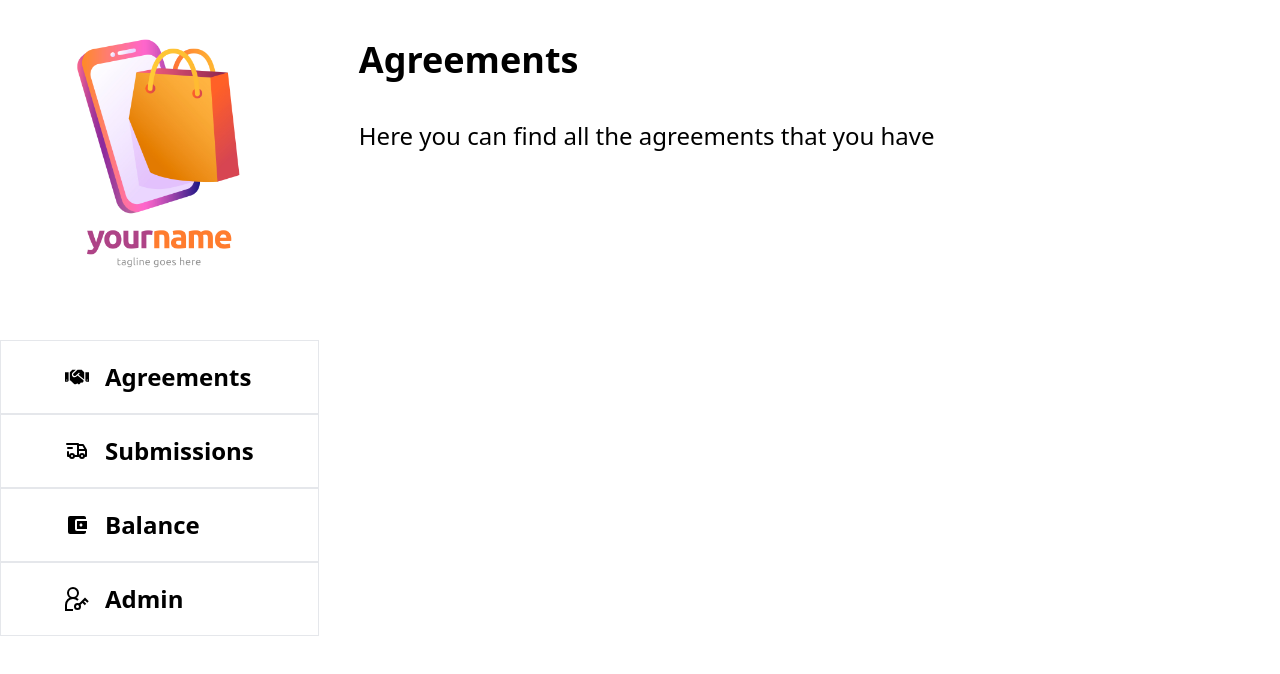
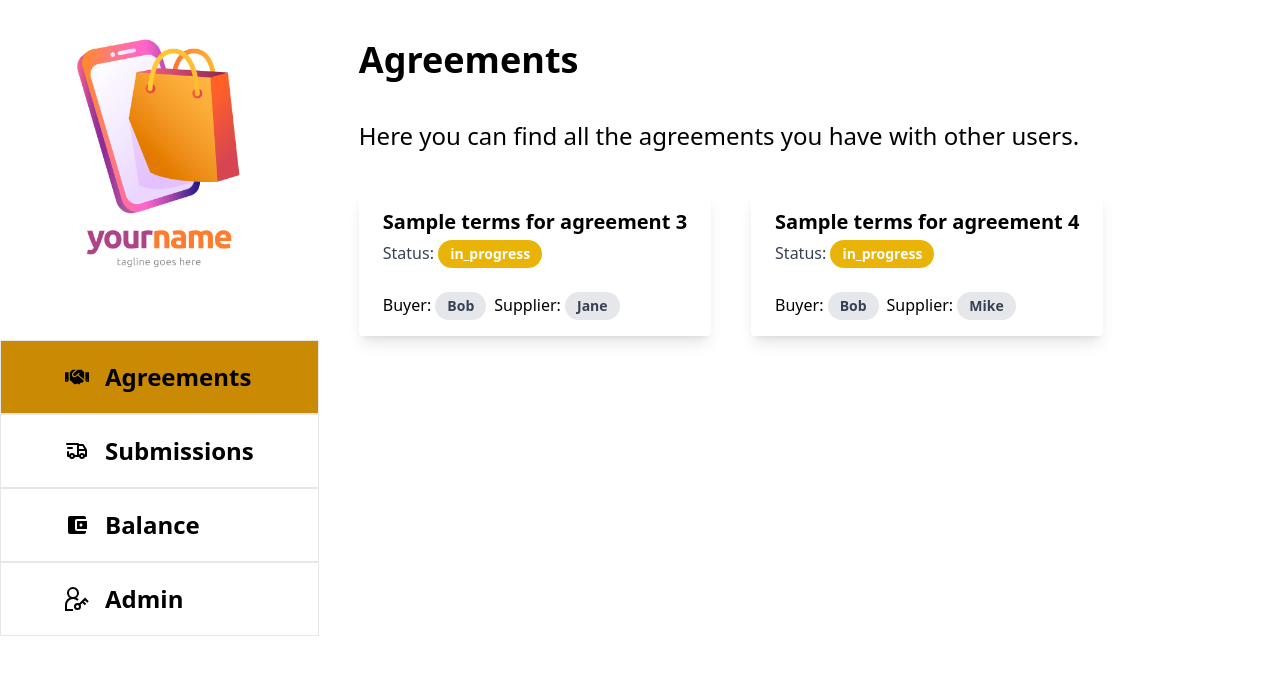
Before and after one commit to ManuelDevWeb/VendorManager_Nodejs_React, a Next.js app in the folder front/: page / in a window 1280 px wide. Shown: the top 674 px of the page. Built offline with nearby package versions, Linux system fonts and the light colour scheme.

Commit message:
Feature: Add Context and styles to layout and pages

```diff
--- a/front/src/components/Agreement.tsx
+++ /dev/null
@@ -1,5 +0,0 @@
-const Agreement = () => {
-  return <div>Agreement</div>;
-};
-
-export { Agreement };
--- /dev/null
+++ b/front/src/components/AgreementCard.tsx
@@ -0,0 +1,68 @@
+interface AgreementCardProps {
+  agreement: {
+    id: number;
+    terms: string;
+    status: string;
+    createdAt: string;
+    updatedAt: string;
+    SupplierId: number;
+    BuyerId: number;
+    Buyer: {
+      id: number;
+      firstName: string;
+    };
+    Supplier: {
+      id: number;
+      firstName: string;
+    };
+  };
+}
+
+type ColorStatus = {
+  [key: string]: string;
+};
+
+const COLOR_STATUS: ColorStatus = {
+  new: "bg-green-500",
+  in_progress: "bg-yellow-500",
+  terminated: "bg-red-500",
+};
+
+const AgreementCard = ({ agreement }: AgreementCardProps) => {
+  const statusColor: string = COLOR_STATUS[agreement.status];
+
+  return (
+    <div className="max-w-sm rounded overflow-hidden shadow-lg">
+      <div className="px-6 py-4">
+        <div className="font-bold text-xl mb-1">{agreement.terms}</div>
+        <p className="text-gray-700 text-base">
+          Status:{" "}
+          <span
+            className={`inline-block ${statusColor} rounded-full px-3 py-1 text-sm font-semibold text-white mr-2 mb-2`}
+          >
+            {agreement.status}
+          </span>
+        </p>
+      </div>
+      <div className="flex px-6 pb-2">
+        <p>
+          Buyer:{" "}
+          <span className="inline-block bg-gray-200 rounded-full px-3 py-1 text-sm font-semibold text-gray-700 mr-2 mb-2">
+            {agreement.Buyer.firstName}
+          </span>
+        </p>
+        <p>
+          Supplier:{" "}
+          <span className="inline-block bg-gray-200 rounded-full px-3 py-1 text-sm font-semibold text-gray-700 mr-2 mb-2">
+            {agreement.Supplier.firstName}
+          </span>
+        </p>
+        {/* <button className="bg-blue-500 hover:bg-blue-700 text-white font-bold py-2 px-4 rounded">
+          View
+        </button> */}
+      </div>
+    </div>
+  );
+};
+
+export { AgreementCard };
--- /dev/null
+++ b/front/src/components/Balance.tsx
@@ -0,0 +1,5 @@
+const Balance = () => {
+  return <div>Balance</div>;
+};
+
+export { Balance };
--- a/front/src/components/ItemNav.tsx
+++ b/front/src/components/ItemNav.tsx
@@ -1,19 +1,21 @@
-import React from "react";
+// Custom Hooks
+import { useVendorManager } from "@/hooks/useVendorManager";
 
-interface ItemNavProps {
-  item: {
-    id: number;
-    name: string;
-    href: string;
-    icon: React.ReactNode;
-  };
-}
+const ItemNav = ({ item }: any) => {
+  const { currentNavCategory, handleClickCategory }: any = useVendorManager();
 
-const ItemNav = ({ item }: ItemNavProps) => {
   return (
-    <div className="flex items-center gap-4 w-full border px-16 py-5 hover:bg-yellow-600 transition-all hover:cursor-pointer">
+    <div
+      className={`${
+        currentNavCategory?.id === item.id && "bg-yellow-600 "
+      } flex items-center gap-4 w-full border px-16 py-5 hover:bg-yellow-600 transition-all hover:cursor-pointer`}
+    >
       <div className="text-2xl">{item.icon}</div>
-      <button type="button" className="text-2xl font-bold">
+      <button
+        type="button"
+        className="text-2xl font-bold"
+        onClick={() => handleClickCategory(item)}
+      >
         {item.name}
       </button>
     </div>
--- /dev/null
+++ b/front/src/components/ListAgreements.tsx
@@ -0,0 +1,51 @@
+// Components
+import { AgreementCard } from "@/components/AgreementCard";
+
+const data = [
+  {
+    id: 3,
+    terms: "Sample terms for agreement 3",
+    status: "in_progress",
+    createdAt: "2023-10-09T05:37:28.682Z",
+    updatedAt: "2023-10-09T05:37:28.682Z",
+    SupplierId: 6,
+    BuyerId: 2,
+    Buyer: {
+      id: 2,
+      firstName: "Bob",
+    },
+    Supplier: {
+      id: 6,
+      firstName: "Jane",
+    },
+  },
+  {
+    id: 4,
+    terms: "Sample terms for agreement 4",
+    status: "in_progress",
+    createdAt: "2023-10-09T05:37:28.682Z",
+    updatedAt: "2023-10-09T05:37:28.682Z",
+    SupplierId: 7,
+    BuyerId: 2,
+    Buyer: {
+      id: 2,
+      firstName: "Bob",
+    },
+    Supplier: {
+      id: 7,
+      firstName: "Mike",
+    },
+  },
+];
+
+const ListAgreements = () => {
+  return (
+    <div className="flex flex-col md:flex-row gap-10 flex-wrap">
+      {data.map((item) => (
+        <AgreementCard key={item.id} agreement={item} />
+      ))}
+    </div>
+  );
+};
+
+export { ListAgreements };
--- a/front/src/components/Sidebar.tsx
+++ b/front/src/components/Sidebar.tsx
@@ -1,45 +1,20 @@
 import { useState } from "react";
 import Image from "next/image";
-
-// Icons
-import { GrUserAdmin } from "react-icons/gr";
-import { RiAccountCircleFill } from "react-icons/ri";
-import { FaHandshake } from "react-icons/fa";
-import { MdAccountBalanceWallet } from "react-icons/md";
-import { TbTruckDelivery } from "react-icons/tb";
 
 // Components
 import { ItemNav } from "@/components/ItemNav";
 
-const nav = [
-  {
-    id: 1,
-    name: "Agreements",
-    href: "/",
-    icon: <FaHandshake />,
-  },
-  {
-    id: 2,
-    name: "Submissions",
-    href: "/submissions",
-    icon: <TbTruckDelivery />,
-  },
-  {
-    id: 3,
-    name: "Balance",
-    href: "/balance",
-    icon: <MdAccountBalanceWallet />,
-  },
-  {
-    id: 4,
-    name: "Admin",
-    href: "/admin",
-    icon: <GrUserAdmin />,
-  },
-];
+// Interfaces
+import { ItemNavProps } from "../interface/index";
+
+// Custom Hooks
+import { useVendorManager } from "@/hooks/useVendorManager";
 
 const Sidebar = () => {
-  const [adminProtected, setAdminProtected] = useState(true);
+  const { navCategories }: { navCategories?: ItemNavProps[] } =
+    useVendorManager();
+
+  //   const [adminProtected, setAdminProtected] = useState(true);
 
   return (
     <>
@@ -52,7 +27,7 @@ const Sidebar = () => {
       />
 
       <nav className="mt-10">
-        {nav.map((item) => (
+        {navCategories?.map((item: ItemNavProps) => (
           <ItemNav key={item.id} item={item} />
         ))}
       </nav>
--- /dev/null
+++ b/front/src/context/VendorManagerProvider.tsx
@@ -0,0 +1,77 @@
+import React, { createContext, useState, useEffect } from "react";
+import { useRouter } from "next/router";
+
+interface VendorManagerProviderProps {
+  children: React.ReactNode;
+}
+
+// Interfaces
+import { ItemNavProps } from "../interface/index";
+
+// Icons
+import { GrUserAdmin } from "react-icons/gr";
+import { RiAccountCircleFill } from "react-icons/ri";
+import { FaHandshake } from "react-icons/fa";
+import { MdAccountBalanceWallet } from "react-icons/md";
+import { TbTruckDelivery } from "react-icons/tb";
+
+const nav = [
+  {
+    id: 1,
+    name: "Agreements",
+    href: "/",
+    icon: <FaHandshake />,
+  },
+  {
+    id: 2,
+    name: "Submissions",
+    href: "/submissions",
+    icon: <TbTruckDelivery />,
+  },
+  {
+    id: 3,
+    name: "Balance",
+    href: "/balance",
+    icon: <MdAccountBalanceWallet />,
+  },
+  {
+    id: 4,
+    name: "Admin",
+    href: "/admin",
+    icon: <GrUserAdmin />,
+  },
+];
+
+const VendorManagerContext = createContext({});
+
+const VendorManagerProvider = ({ children }: VendorManagerProviderProps) => {
+  const [navCategories, setNavCategories] = useState<ItemNavProps[]>(nav);
+  const [currentNavCategory, setCurrentNavCategory] = useState<
+    ItemNavProps | undefined
+  >(undefined);
+
+  const router = useRouter();
+
+  const handleClickCategory = (category: ItemNavProps): void => {
+    setCurrentNavCategory(category);
+    router.push("/");
+  };
+
+  useEffect(() => {
+    setCurrentNavCategory(nav[0]);
+  }, [navCategories]);
+
+  return (
+    <VendorManagerContext.Provider
+      value={{
+        navCategories,
+        currentNavCategory,
+        handleClickCategory,
+      }}
+    >
+      {children}
+    </VendorManagerContext.Provider>
+  );
+};
+
+export { VendorManagerContext, VendorManagerProvider };
--- /dev/null
+++ b/front/src/hooks/useVendorManager.tsx
@@ -0,0 +1,10 @@
+import { useContext } from "react";
+
+// Context
+import { VendorManagerContext } from "@/context/VendorManagerProvider";
+
+const useVendorManager = () => {
+  return useContext(VendorManagerContext);
+};
+
+export { useVendorManager };
--- a/front/src/layout/Layout.tsx
+++ b/front/src/layout/Layout.tsx
@@ -12,7 +12,7 @@ const Layout = ({ children, page }: LayoutProps) => {
   return (
     <>
       <Head>
-        <title>Dessert Coffe House - {page}</title>
+        <title>Vendor Manager - {page}</title>
         <meta name="description" content="Vendor Manager" />
       </Head>
 
--- a/front/src/pages/_app.tsx
+++ b/front/src/pages/_app.tsx
@@ -1,6 +1,13 @@
-import '@/styles/globals.css'
-import type { AppProps } from 'next/app'
+import "@/styles/globals.css";
+import type { AppProps } from "next/app";
+
+// Provider
+import { VendorManagerProvider } from "@/context/VendorManagerProvider";
 
 export default function App({ Component, pageProps }: AppProps) {
-  return <Component {...pageProps} />
+  return (
+    <VendorManagerProvider>
+      <Component {...pageProps} />
+    </VendorManagerProvider>
+  );
 }
--- a/front/src/pages/index.tsx
+++ b/front/src/pages/index.tsx
@@ -1,17 +1,45 @@
 import { Inter } from "next/font/google";
 
 const inter = Inter({ subsets: ["latin"] });
+
+// Custom Hooks
+import { useVendorManager } from "@/hooks/useVendorManager";
+
+// Components
+import { ListAgreements } from "@/components/ListAgreements";
+import { Balance } from "@/components/Balance";
 
 // Layout
 import { Layout } from "@/layout/Layout";
 
 export default function Home() {
+  const { currentNavCategory }: any = useVendorManager();
+
   return (
-    <Layout page={`User agreements`}>
-      <h1 className="text-4xl font-black">Agreements</h1>
-      <p className="text-2xl my-10">
-        Here you can find all the agreements that you have
-      </p>
+    <Layout page={`${currentNavCategory?.name}`}>
+      {currentNavCategory?.id === 1 && (
+        <>
+          {" "}
+          <h1 className="text-4xl font-black">Agreements</h1>
+          <p className="text-2xl my-10">
+            Here you can find all the agreements you have with other users.
+          </p>
+          <div className="flex flex-col md:flex-row gap-10 flex-wrap">
+            <ListAgreements />
+          </div>
+        </>
+      )}
+      {currentNavCategory?.id === 3 && (
+        <>
+          <h1 className="text-4xl font-black">Balance</h1>
+          <p className="text-2xl my-10">
+            Here you can find all the agreements you have with other users.
+          </p>
+          <div className="flex flex-col md:flex-row gap-10 flex-wrap">
+            <Balance />
+          </div>
+        </>
+      )}
     </Layout>
   );
 }
```
Also changed, not shown: front/src/interface/index.ts (added, +8 -0 lines), 1 other file (tests, documents, lock files or other folders).
